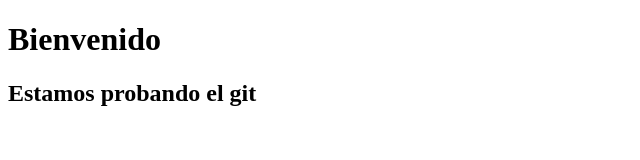
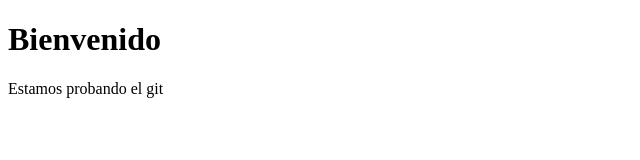
Before and after one commit to elvisnizama/pagina-web, a plain HTML site: page index.html in a window 1280 px wide. Shown: the whole page, without its empty margins (0-640 px from the left). Drawn offline with Linux system fonts and the light colour scheme.

Commit message:
cambiado de titulo a parrafo

```diff
--- a/index.html
+++ b/index.html
@@ -6,6 +6,6 @@
 		</head>
 		<BODY>
 			<h1>Bienvenido</h1>
-			<h2>Estamos probando el git</h2>
+			<p>Estamos probando el git</p>
 		</BODY>
 </html>
```
